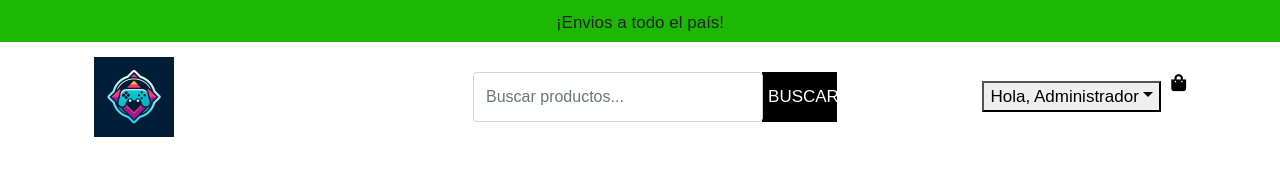
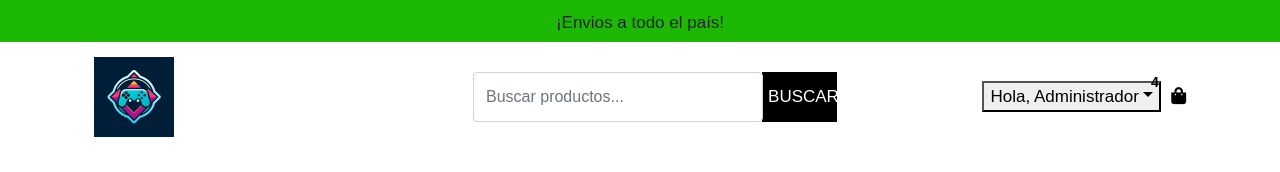
Before and after one commit to pilisuriano/TPO_BD2_GRUPO6, a React (Create React App) app in the folder frontend/: page / in a window 1280 px wide. Shown: the top 172 px of the page. Built offline with nearby package versions, Linux system fonts and the light colour scheme; some icons are missing.

Commit message:
Mas cambios x2

```diff
--- a/frontend/src/components/Header.js
+++ b/frontend/src/components/Header.js
@@ -113,7 +113,7 @@ const Header = () => {
                             </div>
                             <Link to="/cart">
                                 <i className="fas fa-shopping-bag" style={{ marginLeft: '10px' }}></i>
-                                <span className="badge">4</span>
+                                <span className="badge" style={{ color: 'black', fontSize: '14px', position: 'absolute', top: '70px', right: '112px' }}>4</span>
                             </Link>
                         </div>
                     </div>
```
